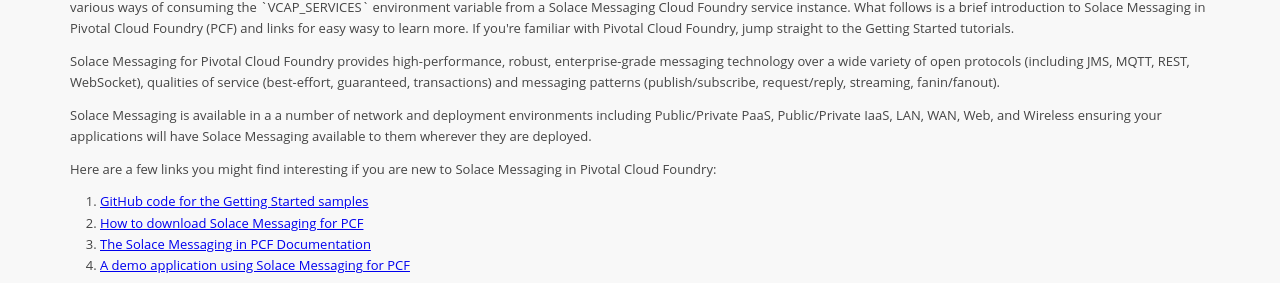
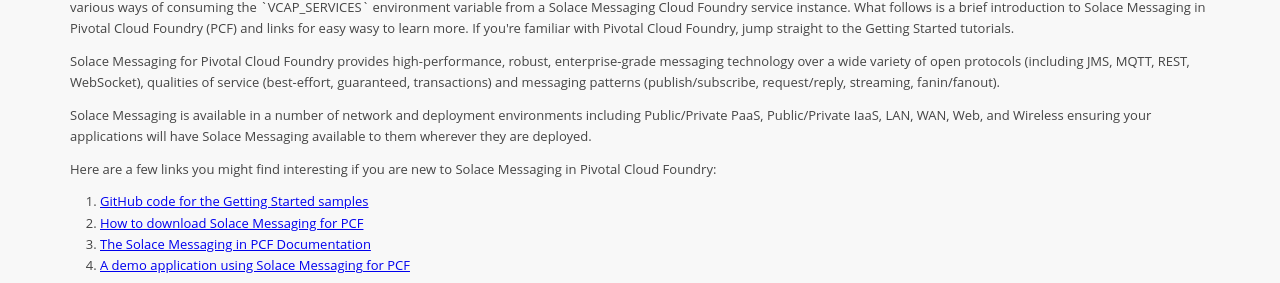
Before and after one commit to SolaceSamples/solace-samples-cloudfoundry-java, a Jekyll site: the page built from docs/index.html, in a window 1280 px wide, cut to the strip 128-411 px from the top of the page. Built offline with Jekyll 4.4.1, drawn with Linux system fonts in a browser that asks for light colours.

Commit message:
Small typo that was copied to this new text.

```diff
--- a/docs/_includes/intro.html
+++ b/docs/_includes/intro.html
@@ -9,7 +9,7 @@
 
     <p>Solace Messaging for Pivotal Cloud Foundry provides high-performance, robust, enterprise-grade messaging technology over a wide variety of open protocols (including JMS, MQTT, REST, WebSocket), qualities of service (best-effort, guaranteed, transactions) and messaging patterns (publish/subscribe, request/reply, streaming, fanin/fanout).</p>
 
-    <p>Solace Messaging is available in a a number of network and deployment environments including Public/Private PaaS, Public/Private IaaS, LAN, WAN, Web, and Wireless ensuring your applications will have Solace Messaging available to them wherever they are deployed.</p>
+    <p>Solace Messaging is available in a number of network and deployment environments including Public/Private PaaS, Public/Private IaaS, LAN, WAN, Web, and Wireless ensuring your applications will have Solace Messaging available to them wherever they are deployed.</p>
 
     <p>Here are a few links you might find interesting if you are new to Solace Messaging in Pivotal Cloud Foundry:</p>
     <ol>
```
